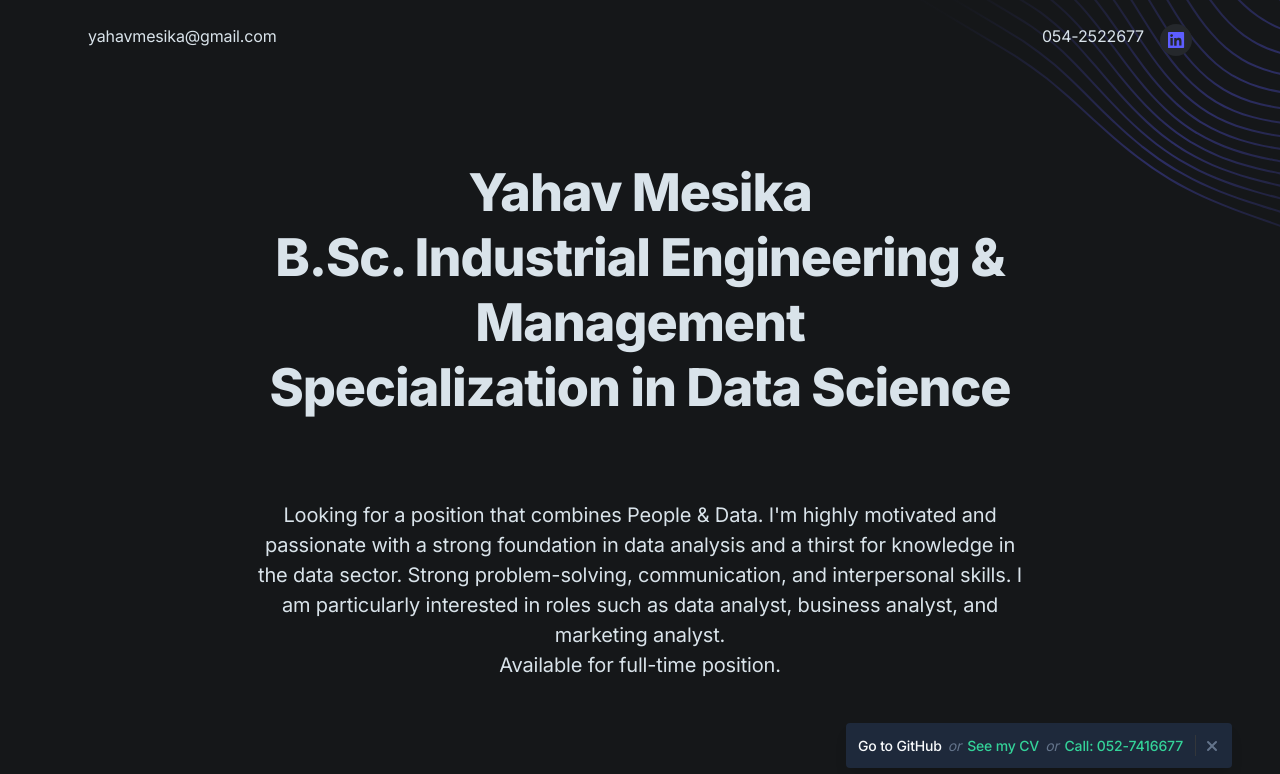
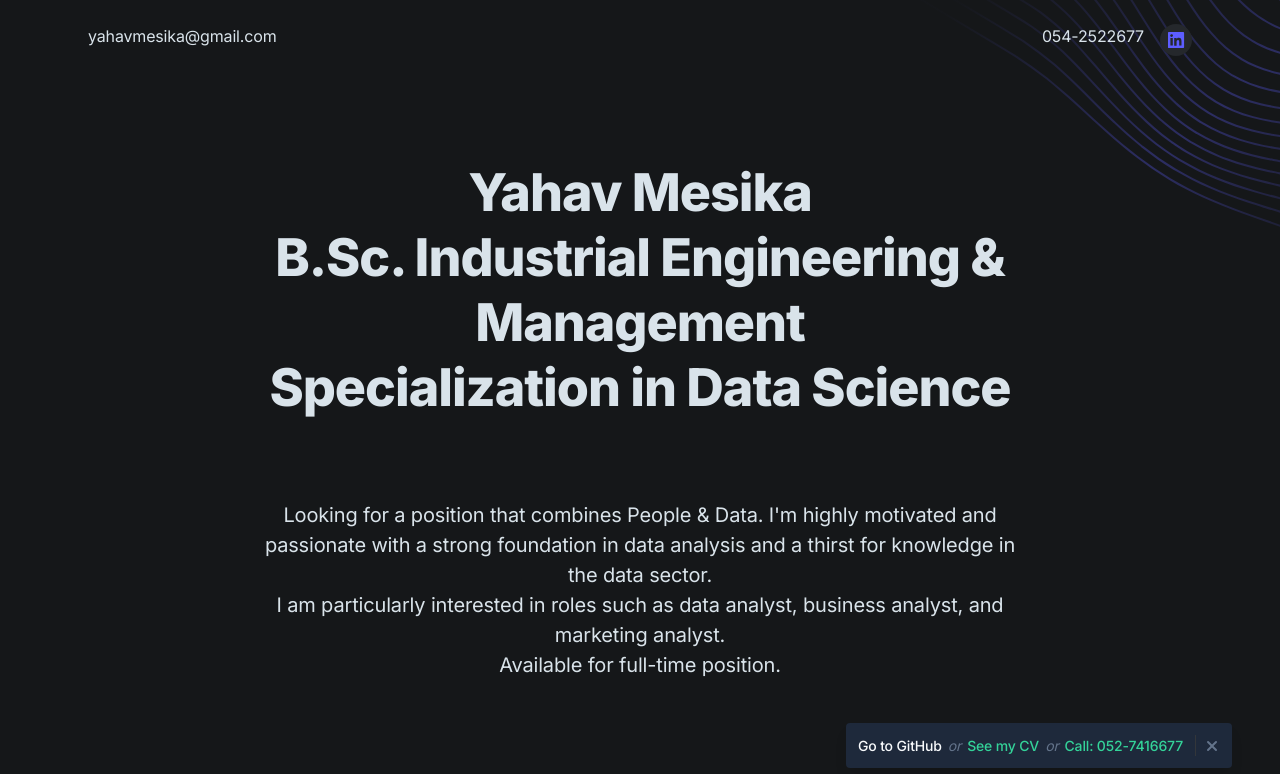
Before and after one commit to YahavMesika/portfolio, a Next.js app: page / in a window 1280 px wide. Shown: the top 774 px of the page. Built offline with nearby package versions, Linux system fonts and the light colour scheme.

Commit message:
Update hero.tsx

```diff
--- a/components/hero.tsx
+++ b/components/hero.tsx
@@ -31,7 +31,7 @@ export default function Hero() {
              Looking for a position that combines People & Data.
               I'm highly motivated and passionate with a strong
               foundation in data analysis and a thirst for knowledge in
-              the data sector. Strong problem-solving, communication, and interpersonal skills. I am particularly interested in
+              the data sector.<br/> I am particularly interested in
               roles such as data analyst, business analyst, and
               marketing analyst.
              <br/>Available for full-time position.</p>
```
